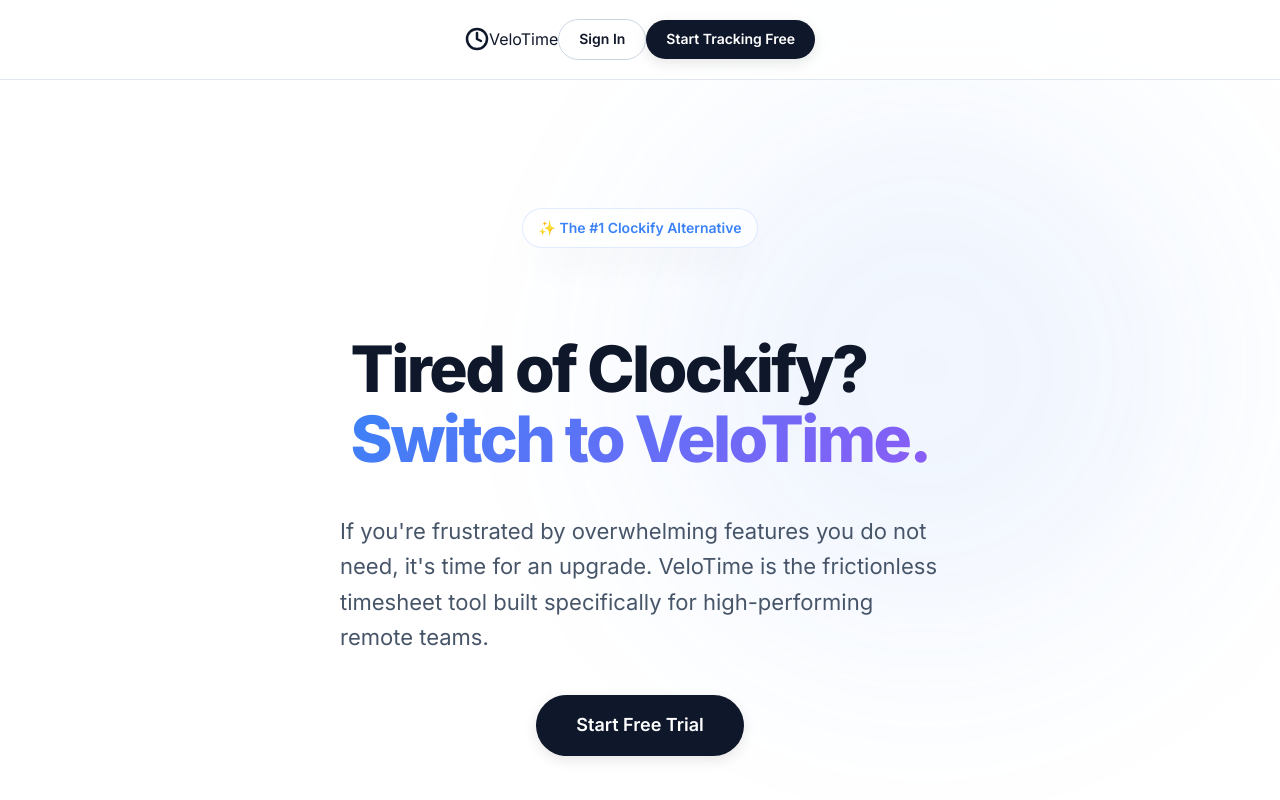
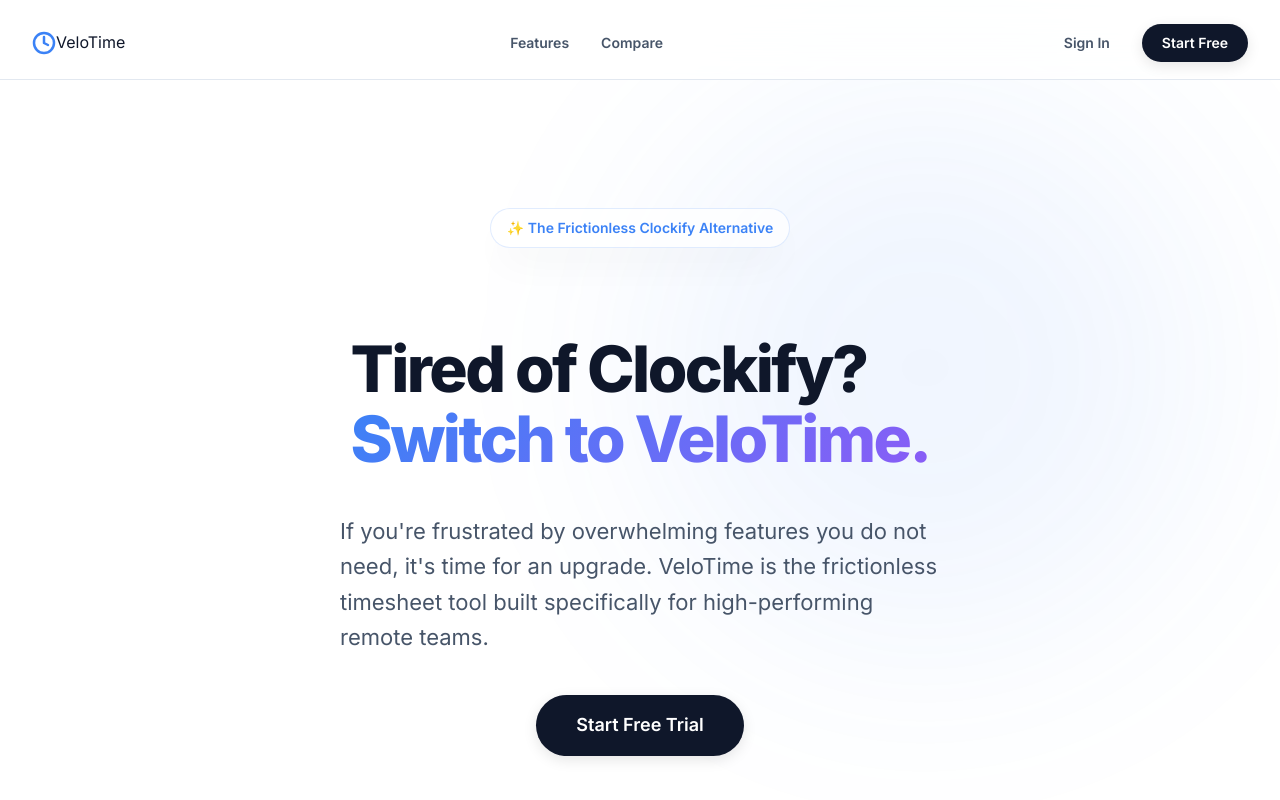
Before and after one commit to 1d2g/velotime-landing, a Next.js app: page /compare/clockify in a window 1280 px wide. Shown: the top 800 px of the page. Built offline with nearby package versions, Linux system fonts and the light colour scheme.

Commit message:
feat: added comparisons section and fixed navbar header spacing

```diff
--- a/src/app/compare/[competitor]/page.js
+++ b/src/app/compare/[competitor]/page.js
@@ -51,7 +51,7 @@
 
         <div className="container flex flex-col items-center text-center animate-fade-up">
           <div className="glass-panel" style={{ padding: '0.5rem 1rem', borderRadius: '100px', marginBottom: 'var(--space-md)', fontSize: '0.875rem', fontWeight: 600, color: 'var(--brand-primary)', border: '1px solid var(--brand-glow)' }}>
-            ✨ The #1 {competitor.name} Alternative
+            ✨ The Frictionless {competitor.name} Alternative
           </div>
 
           <h1 className="h1">
--- a/src/app/layout.js
+++ b/src/app/layout.js
@@ -47,18 +47,24 @@
   return (
     <html lang="en" className={`${inter.variable}`}>
       <body>
-        <nav className="navbar flex items-center">
-          <div className="container flex items-center justify-between w-full">
+        <nav className="navbar" style={{ width: '100%', padding: '1.5rem 0', position: 'absolute', top: 0, zIndex: 50 }}>
+          <div className="container flex items-center justify-between" style={{ width: '100%' }}>
             <a href="/" className="font-bold text-xl tracking-tight flex items-center gap-2">
-              <svg width="24" height="24" viewBox="0 0 24 24" fill="none" stroke="currentColor" strokeWidth="2.5" strokeLinecap="round" strokeLinejoin="round" className="text-blue-500">
+              <svg width="24" height="24" viewBox="0 0 24 24" fill="none" stroke="currentColor" strokeWidth="2.5" strokeLinecap="round" strokeLinejoin="round" style={{ color: 'var(--brand-primary)' }}>
                 <circle cx="12" cy="12" r="10"></circle>
                 <polyline points="12 6 12 12 16 14"></polyline>
               </svg>
               VeloTime
             </a>
-            <div className="flex items-center gap-3">
-              <a href="https://app.velotime.dg.tools" className="btn btn-secondary" style={{ padding: '0.5rem 1.25rem', fontSize: '0.875rem' }}>Sign In</a>
-              <a href="https://app.velotime.dg.tools" className="btn btn-primary" style={{ padding: '0.5rem 1.25rem', fontSize: '0.875rem' }}>Start Tracking Free</a>
+
+            <div className="flex items-center gap-md" style={{ color: 'var(--text-secondary)' }}>
+              <a href="/#features" style={{ fontSize: '0.875rem', fontWeight: 600 }}>Features</a>
+              <a href="/#compare" style={{ fontSize: '0.875rem', fontWeight: 600 }}>Compare</a>
+            </div>
+
+            <div className="flex items-center gap-sm">
+              <a href="https://app.velotime.dg.tools" className="btn" style={{ padding: '0.5rem 1rem', fontSize: '0.875rem', color: 'var(--text-secondary)', fontWeight: 600 }}>Sign In</a>
+              <a href="https://app.velotime.dg.tools" className="btn btn-primary" style={{ padding: '0.5rem 1.25rem', fontSize: '0.875rem' }}>Start Free</a>
             </div>
           </div>
         </nav>
```
Also changed, not shown: src/app/page.js (+39 -0 lines).
